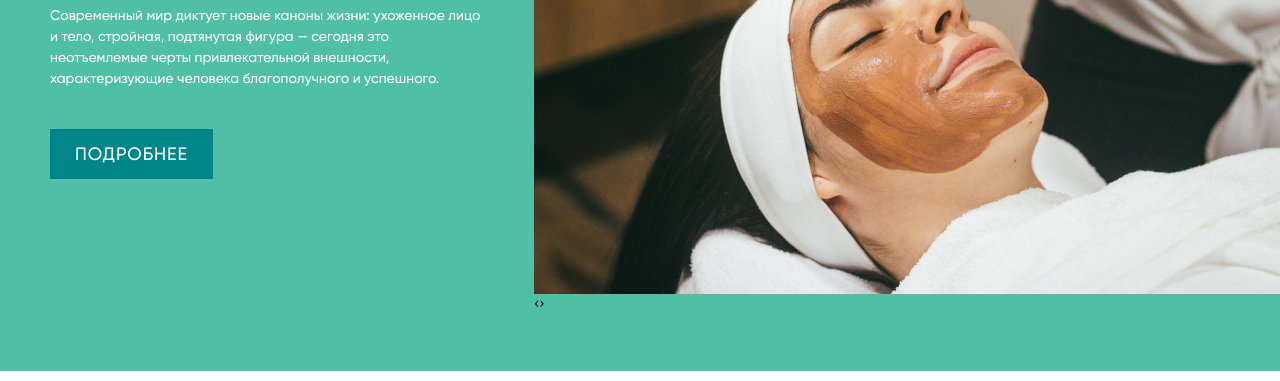
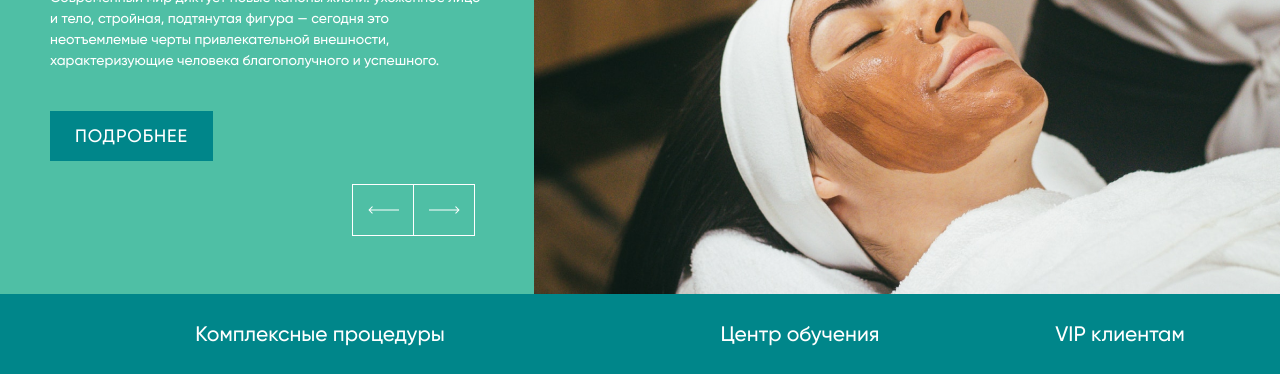
Before and after one commit to extpankov/medi, a website built with webpack: page src/index.html in a window 1280 px wide. Shown: the part 419-800 px from the top of the page. Built offline with nearby package versions, Linux system fonts and the light colour scheme.

Commit message:
feat: top-container in main

```diff
--- a/src/index.html
+++ b/src/index.html
@@ -98,11 +98,11 @@
                     </div>
                 </div>
             </div>
-            <!-- <div class="main__bottomline bl">
+            <div class="main__bottomline bl">
                 <button class="bl__button bl__btn-1">Комплексные процедуры</button>
                 <button class="bl__button bl__btn-2">Центр обучения</button>
                 <button class="bl__button bl__btn-3">VIP клиентам</button>
-            </div> -->
+            </div>
         </div>
     </main>
 </body>
--- a/src/index.js
+++ b/src/index.js
@@ -3,6 +3,12 @@ $(document).ready(function(){
         loop: true,
         center: true,
         nav: true,
+        margin: 1,
+        dots: false,
+        navText: [
+            '<div class="arrow-owl arrow-left"><img src="./img/arrow-left.svg" alt="arrow-left"></div>',
+            '<div class="arrow-owl arrow-right"><img src="./img/arrow-right.svg" alt="arrow-right"></div>'
+        ],
         items: 1,
         autoWidth: true
     });
--- a/src/style.scss
+++ b/src/style.scss
@@ -131,13 +131,13 @@ html, body {
 
 .main {
     min-width: 100%;
-    height: 700px;
+    // height: 700px;
     background-color: $accent-2;
 }
 
 .main__container {
     padding-top: 25px;
-    height: 675px;
+    // height: 675px;
     position: relative;
 }
 
@@ -184,8 +184,6 @@ html, body {
     height: 80px;
     width: 100%;
     background-color: orange;
-    position: absolute;
-    bottom: 0;
     display: grid;
     grid-template-columns: 2fr repeat(2, 1fr);
 }
@@ -255,6 +253,29 @@ html, body {
     width: 746px !important;
 }
 
+.main__slider {
+    position: relative;
+}
+
+.arrow-owl {
+    width: 60px;
+    height: 50px;
+    border: 1px solid #FFFFFF;
+    display: flex;
+    justify-content: center;
+    align-items: center;
+}
+
+.arrow-left {
+    border-right: 0;
+}
+
+.owl-nav {
+    position: absolute;
+    left: -182px;
+    top: 423px;
+}
+
 .main__main-cont {
     display: flex;
     justify-content: space-between;
```
Also changed, not shown: src/img/arrow-left.svg (added), src/img/arrow-right.svg (added), src/style.min.css, 1 other file.
